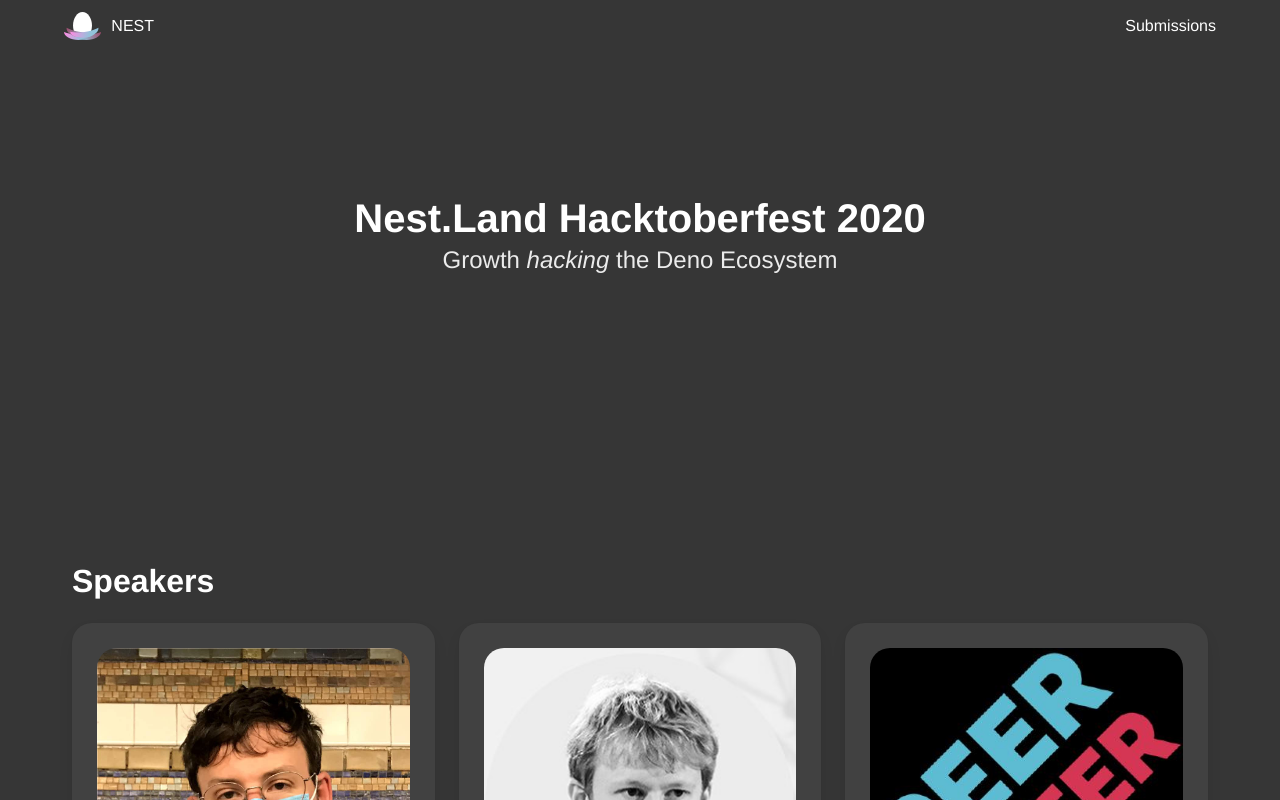
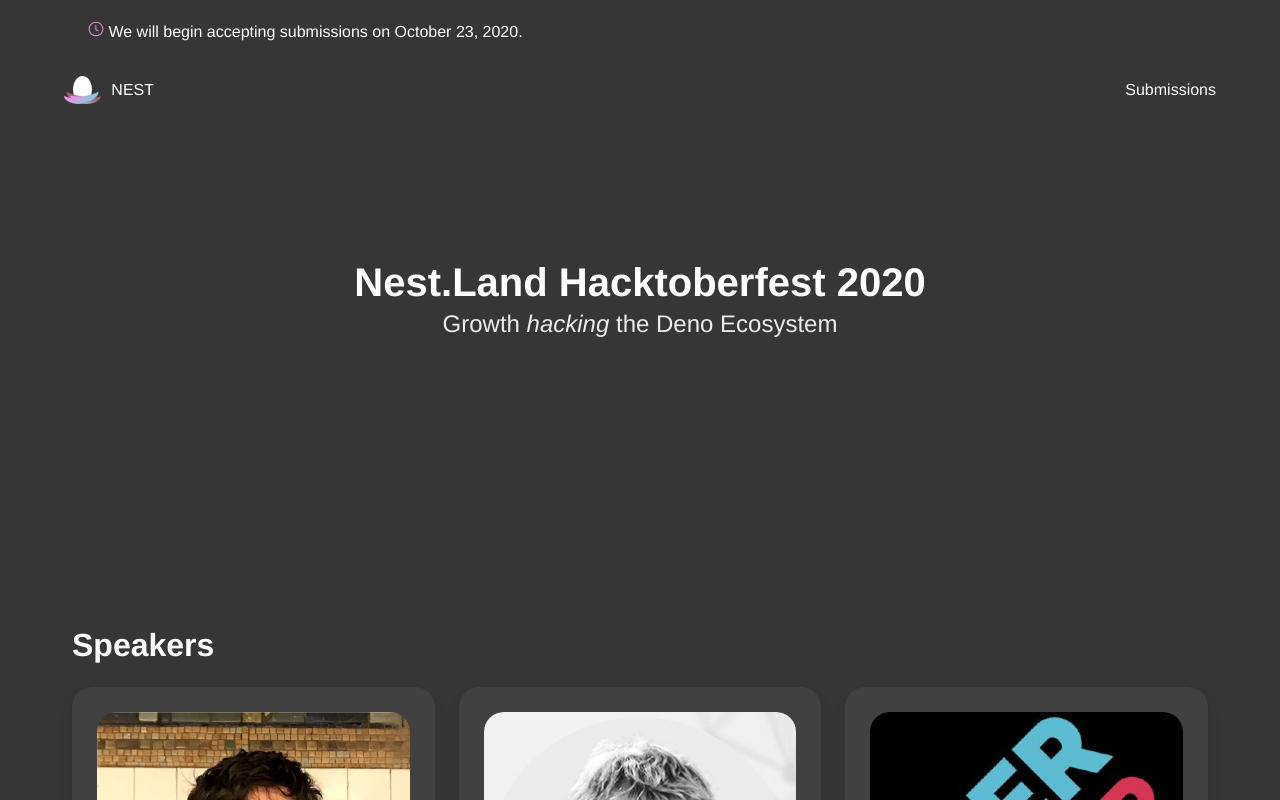
Before and after one commit to nestdotland/hacktoberfest, a Vue app: page / in a window 1280 px wide. Shown: the top 800 px of the page. Built offline with nearby package versions, Linux system fonts and the light colour scheme.

Commit message:
feat: banner (WIP)

```diff
--- a/src/App.vue
+++ b/src/App.vue
@@ -1,5 +1,6 @@
 <template>
   <div id="app">
+    <Banner />
     <Nav />
     <router-view />
   </div>
@@ -7,10 +8,12 @@
 
 <script>
 // @ is an alias to /src
+import Banner from "@/components/Banner.vue";
 import Nav from "@/components/Nav.vue";
 
 export default {
   components: {
+    Banner,
     Nav
   }
 };
--- /dev/null
+++ b/src/components/Banner.vue
@@ -0,0 +1,21 @@
+<template>
+  <div id="banner">
+    <div class="container is-max-widescreen">
+      <div class="notification is-dark">
+        <img class="clock" src="../assets/icons/clock.svg" />
+        We will begin accepting submissions on October 23, 2020.
+      </div>
+    </div>
+  </div>
+</template>
+
+<style lang="scss" scoped>
+#banner {
+  background: #363636;
+
+  .clock {
+    width: 1em;
+    height: 1em;
+  }
+}
+</style>
--- a/src/components/Nav.vue
+++ b/src/components/Nav.vue
@@ -38,7 +38,7 @@
 
 <script>
 export default {
-  name: "NestNav",
+  name: "Nav",
   data() {
     return {
       burgerToggled: false,
@@ -59,7 +59,7 @@
 };
 </script>
 
-<style lang="scss">
+<style lang="scss" scoped>
 
 p.nest {
   margin-left: 10px;
--- a/src/components/Speakers.vue
+++ b/src/components/Speakers.vue
@@ -15,7 +15,7 @@
                   <p class="subtitle is-6 has-text-white">
                     <a href="https://github.com/ry">@ry</a>
                     <span class="has-text-pink">&nbsp;|&nbsp;</span>
-                    <a href="https://deno.land">Deno</a>
+                    <a class="company" href="https://deno.land">Deno</a>
                   </p>
                 </div>
               </div>
@@ -32,7 +32,7 @@
                       >@samcamwilliams</a
                     >
                     <span class="has-text-pink">&nbsp;|&nbsp;</span>
-                    <a href="https://arweave.org">Arweave</a>
+                    <a class="company" href="https://arweave.org">Arweave</a>
                   </p>
                 </div>
               </div>
@@ -52,7 +52,7 @@
                       >@michael-spengler</a
                     >
                     <span class="has-text-pink">&nbsp;|&nbsp;</span>
-                    <a href="https://sap.com">SAP</a>
+                    <a class="company" href="https://sap.com">SAP</a>
                   </p>
                 </div>
               </div>
@@ -83,6 +83,10 @@
         border-radius: 20px;
       }
     }
+
+    a.company {
+        border-bottom: 1px solid white;
+    }
   }
 
   .has-text-pink {
```
Also changed, not shown: src/assets/icons/clock.svg (added).
